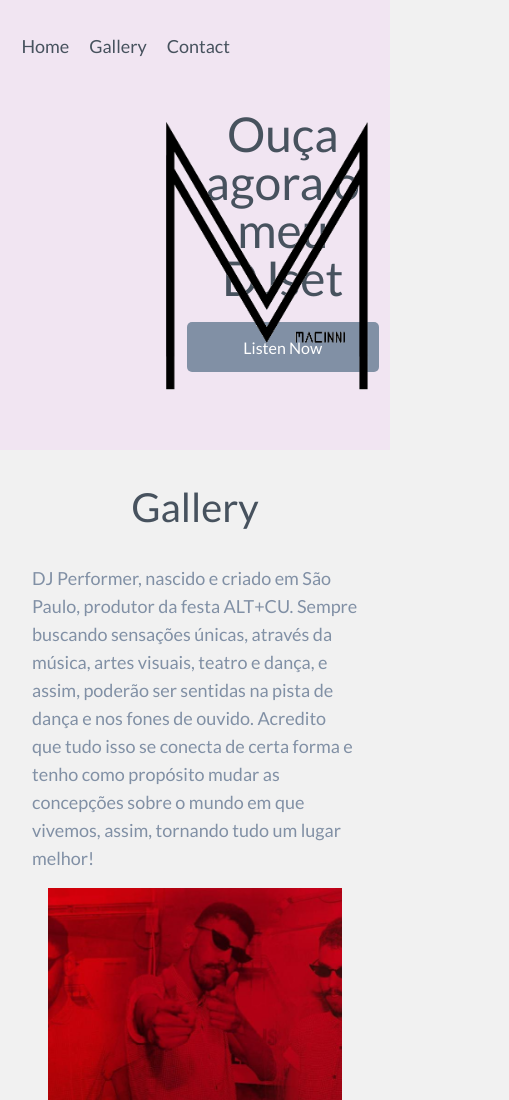
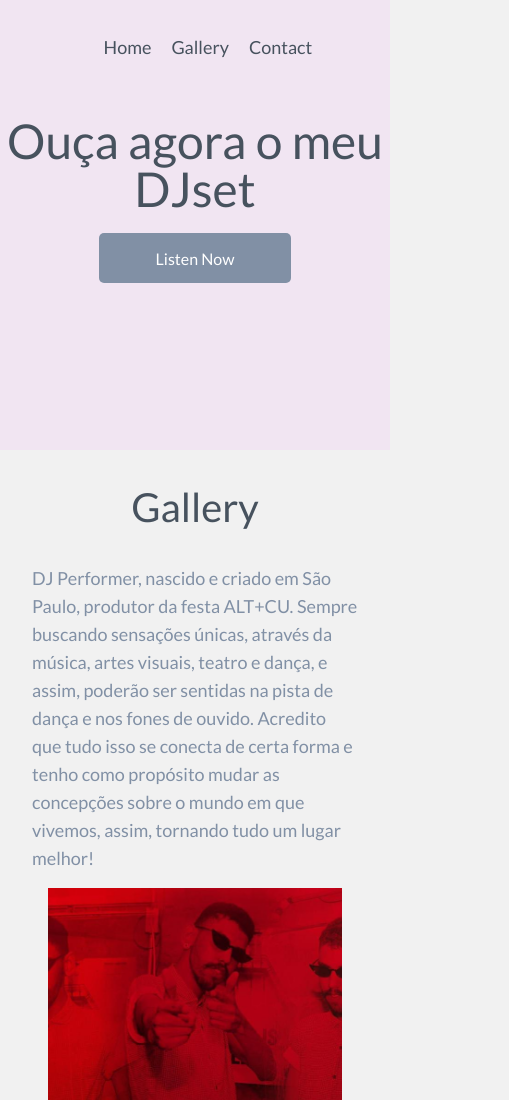
Before and after one commit to dudavsilva/djmacinni, a plain HTML site: page index.html in a window 390 px wide. Shown: the top 1100 px of the page, 509 px wide, since content can reach past the window. Drawn offline with Linux system fonts and the light colour scheme.

Commit message:
Update header.css

```diff
--- a/header.css
+++ b/header.css
@@ -76,3 +76,26 @@
     color: #FFFFFF;
     text-decoration: none;
 }
+
+@media (max-width: 768px){
+     .logo_imagem{
+     display: none;
+    }
+
+    .escute{
+        padding: 0;
+        flex: auto;
+    }
+
+    .menu_principal{
+        padding: 2em;
+    }
+
+    .menu_lista{
+        width: 90%;
+    }
+
+    .destaque{
+        height: 300px;
+    }
+}
```
